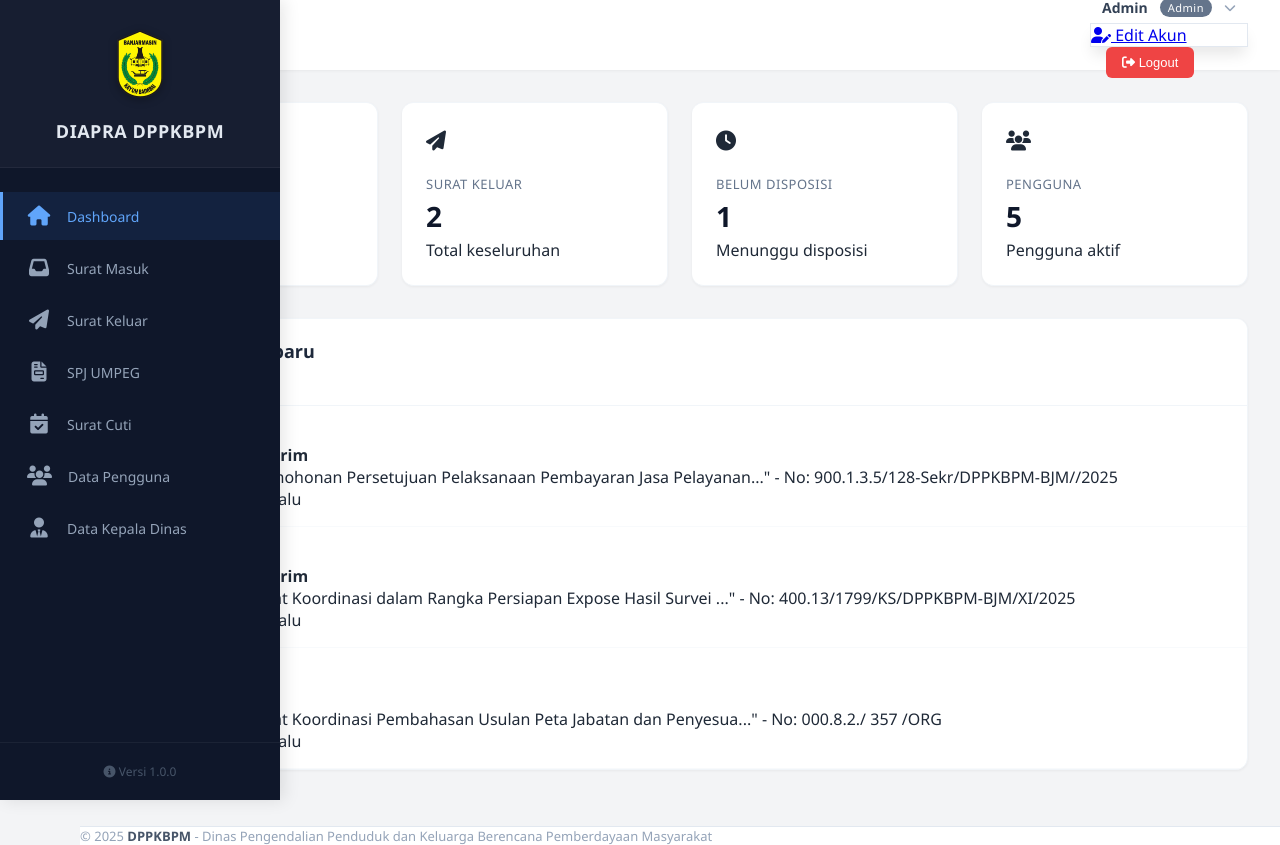
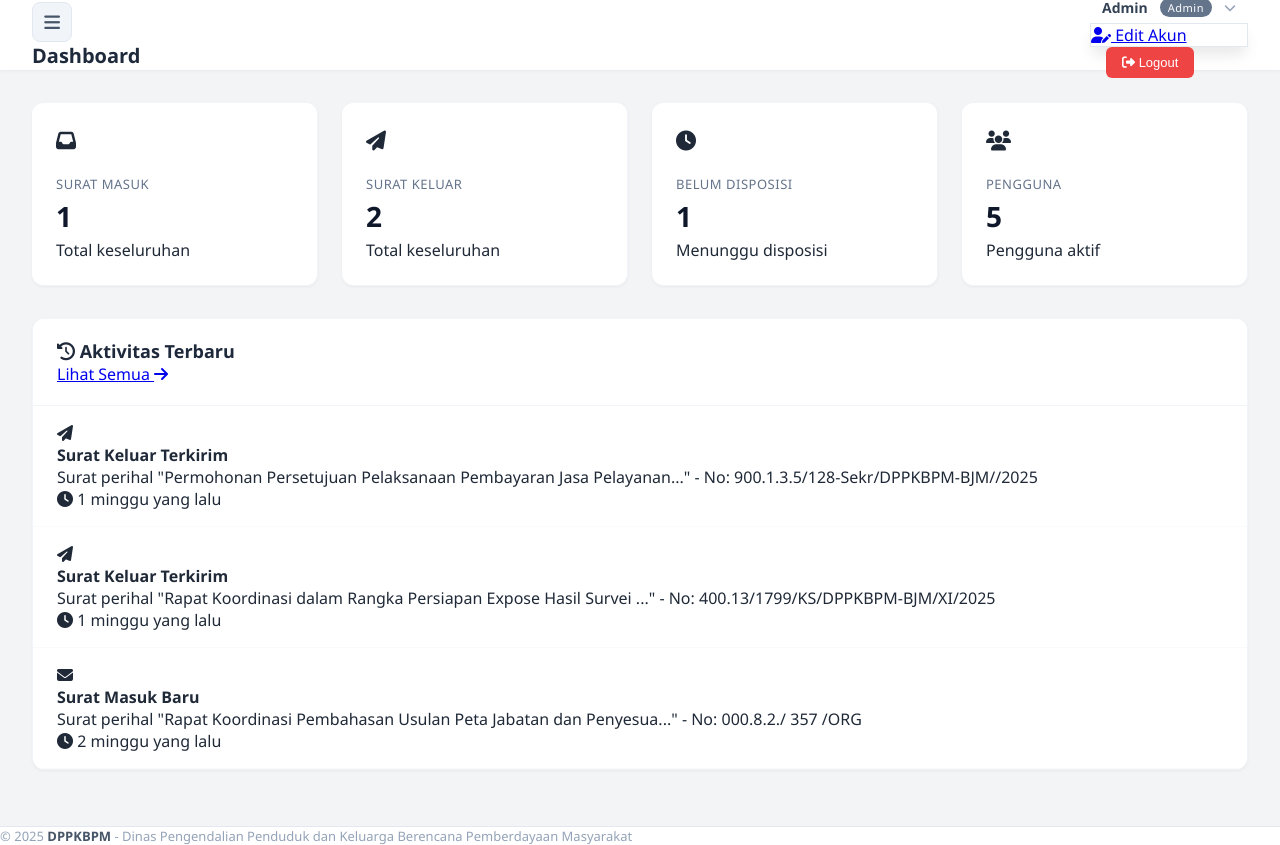
Before and after one commit to GitSyah111/DIAPRA-PKL, a PHP site: page /php/dashboard.php in a window 1280 px wide. Run offline with PHP 8.4, Linux system fonts and the light colour scheme; a user stored in the database is signed in; data comes from the database, SQL or seed files in the repository.

Commit message:
update menu sidebar

```diff
--- a/css/dashboard.css
+++ b/css/dashboard.css
@@ -30,23 +30,60 @@ body {
 
 /* Sidebar Styles - 'Aplikasi Arsip' Inspired */
 .sidebar {
-    width: 80px;
+    width: 280px;
     background: #0f172a;
     /* Darker navy/black */
     color: #94a3b8;
     padding: 0;
     position: fixed;
+    top: 0;
+    left: 0;
+    /* Ensure rooted to left */
     height: 100vh;
     overflow-y: auto;
     overflow-x: hidden;
-    transition: width 0.3s ease;
+    transition: all 0.4s cubic-bezier(0.4, 0, 0.2, 1);
     box-shadow: 4px 0 16px rgba(0, 0, 0, 0.1);
     z-index: 1000;
+    /* Antigravity Mode: Hidden by default */
+    transform: translateX(-100%) !important;
+    /* Force hidden */
+    opacity: 0 !important;
+    /* Force invisible */
+    pointer-events: none;
+    /* Prevent clicks when hidden */
 }
 
-/* Expand sidebar on hover */
+/* Antigravity: Active State */
+.sidebar.active,
+.hover-trigger:hover+.sidebar,
 .sidebar:hover {
-    width: 280px;
+    transform: translateX(0) !important;
+    opacity: 1 !important;
+    pointer-events: auto;
+}
+
+/* Hover Trigger Area */
+.hover-trigger {
+    position: fixed;
+    top: 0;
+    left: 0;
+    width: 20px;
+    /* Slightly wider to be easily catchable */
+    height: 100vh;
+    z-index: 999;
+    background: transparent;
+}
+
+/* Sidebar Text Transitions */
+.sidebar-text,
+.sidebar-header h2,
+.subtitle {
+    opacity: 1;
+    /* Always visible when sidebar is open */
+    visibility: visible;
+    transition: opacity 0.2s ease, visibility 0.2s ease;
+    white-space: nowrap;
 }
 
 /* Sidebar Header */
@@ -59,40 +96,17 @@ body {
 }
 
 .sidebar .logo {
-    margin: 15px auto 10px;
-    width: 40px;
-    height: 40px;
+    margin: 0 auto 15px;
+    width: 80px;
+    height: 80px;
     transition: all 0.3s ease;
     filter: drop-shadow(0 2px 4px rgba(0, 0, 0, 0.3));
-}
-
-.sidebar:hover .logo {
-    width: 80px;
-    height: 80px;
-    margin: 0 auto 15px;
 }
 
 .logo-img {
     width: 100%;
     height: 100%;
     object-fit: contain;
-}
-
-/* Sidebar Text Transitions */
-.sidebar-text,
-.sidebar-header h2,
-.subtitle {
-    opacity: 0;
-    visibility: hidden;
-    transition: opacity 0.2s ease, visibility 0.2s ease;
-    white-space: nowrap;
-}
-
-.sidebar:hover .sidebar-text,
-.sidebar:hover .sidebar-header h2,
-.sidebar:hover .subtitle {
-    opacity: 1;
-    visibility: visible;
 }
 
 .sidebar-header h2 {
@@ -117,11 +131,6 @@ body {
     transition: all 0.2s ease;
     border-left: 3px solid transparent;
     margin: 4px 0;
-    justify-content: center;
-    /* Centered when collapsed */
-}
-
-.sidebar:hover .nav-item {
     justify-content: flex-start;
 }
 
@@ -139,20 +148,15 @@ body {
 .nav-item i {
     font-size: 20px;
     min-width: 24px;
-    margin-right: 0;
+    margin-right: 16px;
     transition: margin 0.3s ease, color 0.3s ease;
     text-align: center;
-}
-
-.sidebar:hover .nav-item i {
-    margin-right: 16px;
 }
 
 .nav-item span {
     font-size: 14px;
     font-weight: 500;
 }
-
 
 /* Footer */
 .sidebar-footer {
@@ -175,7 +179,8 @@ body {
 /* Main Content */
 .main-content {
     flex: 1;
-    margin-left: 80px;
+    margin-left: 0;
+    /* Full width */
     display: flex;
     flex-direction: column;
     min-height: 100vh;
@@ -204,14 +209,49 @@ body {
 }
 
 .header-menu-btn {
-    display: none;
-    /* Can show on mobile */
-    background: transparent;
-    border: none;
-    font-size: 20px;
-    color: #64748b;
+    display: flex;
+    align-items: center;
+    justify-content: center;
+    background: #f1f5f9;
+    /* Light background to be visible */
+    border: 1px solid #e2e8f0;
+    border-radius: 8px;
+    padding: 8px;
+    font-size: 18px;
+    color: #475569;
     cursor: pointer;
     margin-right: 16px;
+    transition: all 0.2s;
+    width: 40px;
+    height: 40px;
+    z-index: 1001;
+    /* Above sidebar trigger if needed */
+}
+
+.header-menu-btn:hover {
+    background: #e2e8f0;
+    color: #1e293b;
+}
+
+/* Hide mobile toggle on desktop */
+.menu-toggle {
+    display: none;
+}
+
+@media (max-width: 768px) {
+    .header-menu-btn {
+        display: none;
+        /* Use mobile toggle on mobile if preferred, or unify them */
+    }
+
+    .menu-toggle {
+        display: block;
+        background: transparent;
+        border: none;
+        font-size: 20px;
+        color: #64748b;
+        margin-right: 16px;
+    }
 }
 
 /* User Info */
--- a/php/dashboard.php
+++ b/php/dashboard.php
@@ -85,6 +85,7 @@ function time_elapsed_string($datetime)
 
 <body>
     <div class="container">
+        <div class="hover-trigger"></div>
         <!-- Sidebar -->
         <aside class="sidebar" id="sidebar">
             <div class="sidebar-header">
--- a/php/surat-masuk.php
+++ b/php/surat-masuk.php
@@ -25,6 +25,7 @@ $result = mysqli_query($conn, $query);
 
 <body>
     <div class="container">
+        <div class="hover-trigger"></div>
         <!-- Sidebar -->
         <aside class="sidebar" id="sidebar">
             <div class="sidebar-header">
```
Also changed, not shown: css/login.css (+8 -7 lines), js/dashboard.js (+41 -37 lines), php/login.php (+13 -0 lines).
